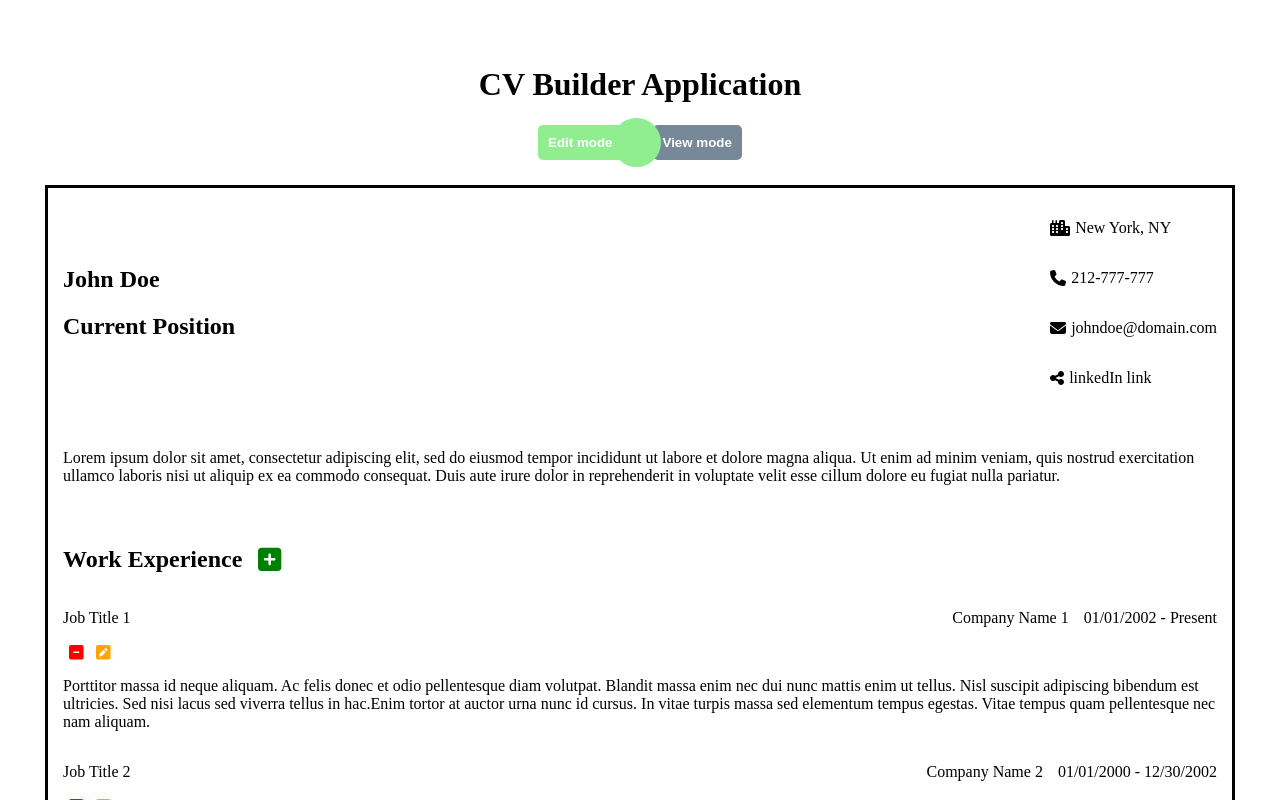
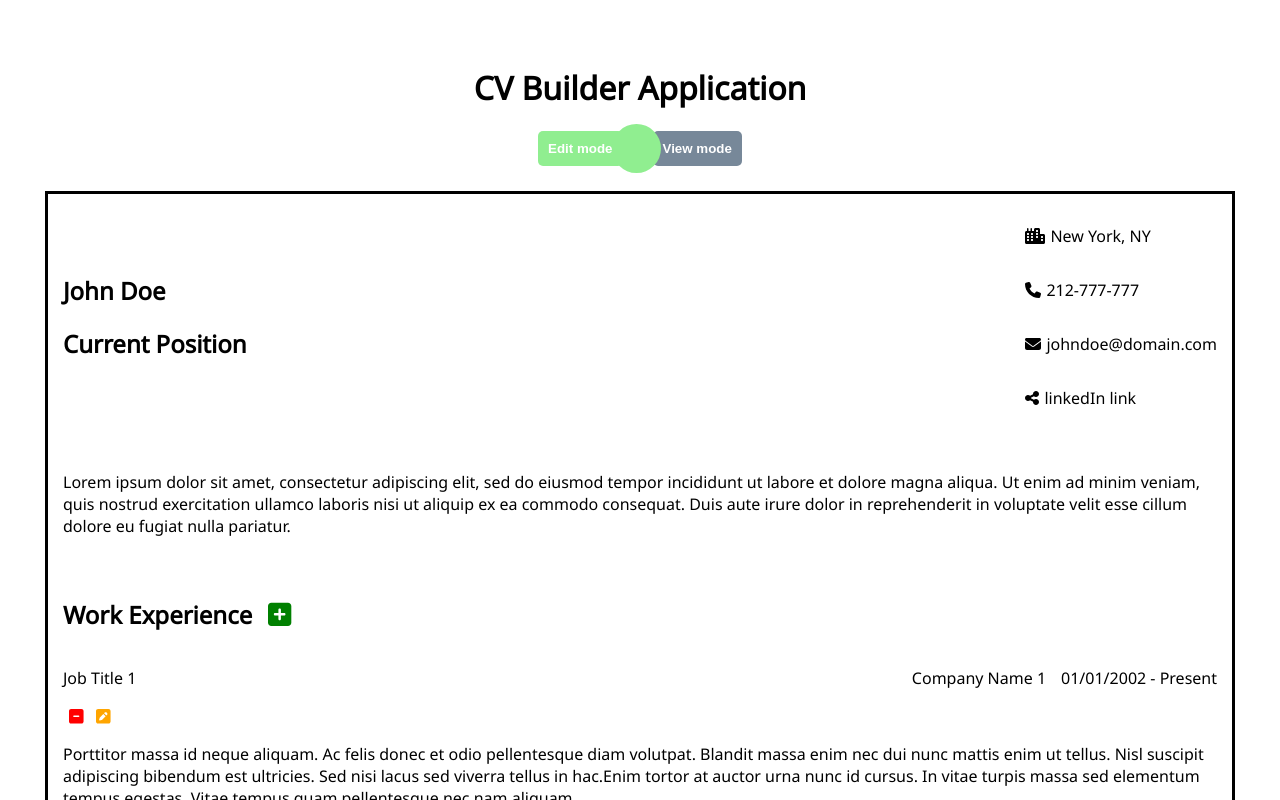
Before and after one commit to ykoziy/odin-cv-app, a React (Create React App) app: page / in a window 1280 px wide. Shown: the top 800 px of the page. Built offline with nearby package versions, Linux system fonts and the light colour scheme.

Commit message:
Added google font

```diff
--- a/public/index.html
+++ b/public/index.html
@@ -4,6 +4,12 @@
     <meta charset="utf-8" />
     <link rel="icon" href="%PUBLIC_URL%/favicon.ico" />
     <meta name="viewport" content="width=device-width, initial-scale=1" />
+    <link rel="preconnect" href="https://fonts.googleapis.com" />
+    <link rel="preconnect" href="https://fonts.gstatic.com" crossorigin />
+    <link
+      href="https://fonts.googleapis.com/css2?family=Noto+Sans&display=swap"
+      rel="stylesheet"
+    />
     <meta name="theme-color" content="#000000" />
     <meta
       name="description"
--- a/src/styles/index.css
+++ b/src/styles/index.css
@@ -1,6 +1,7 @@
 body {
   height: 100%;
   margin: 45px;
+  font-family: 'Noto Sans', sans-serif;
 }
 
 ul {
```
